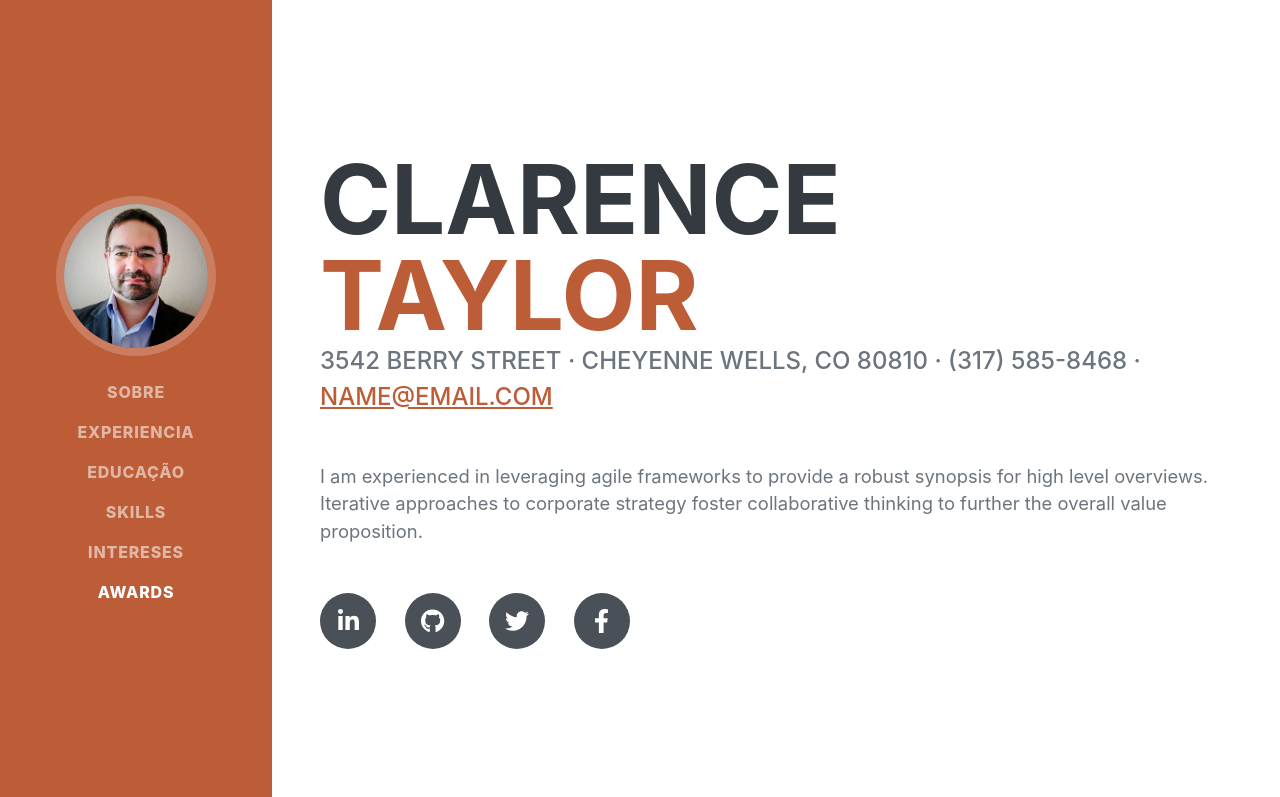
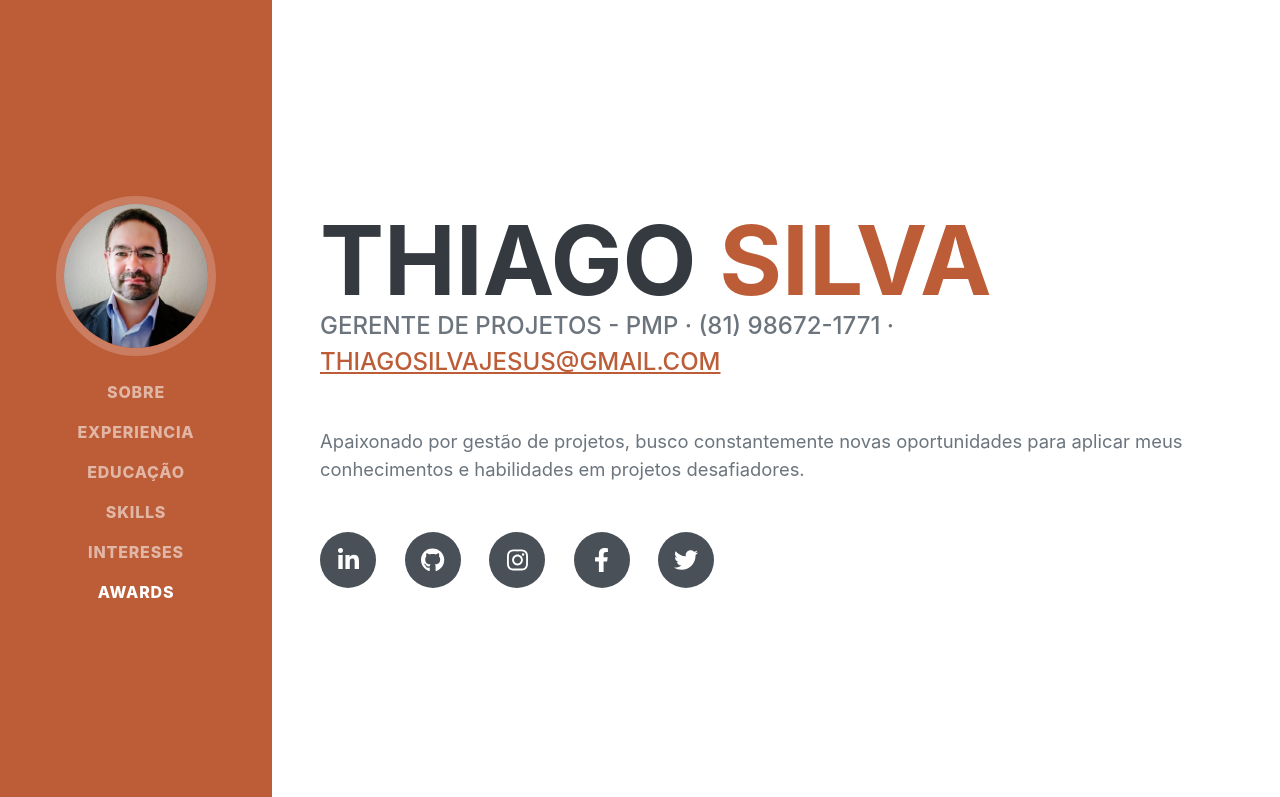
Before and after one commit to Thiagosilvajesus/I-am, a plain HTML site: page index.html in a window 1280 px wide. Shown: the top 797 px of the page. Drawn offline with nearby package versions, Linux system fonts and the light colour scheme; a web font is replaced by a local one.

Commit message:
Add files via upload

```diff
--- a/index.html
+++ b/index.html
@@ -2,7 +2,7 @@
 <html lang="en">
     <head>
 
-<!-- Google tag (gtag.js) -->
+	<!-- Google tag (gtag.js) -->
 <script async src="https://www.googletagmanager.com/gtag/js?id=G-G9SJQSDVJP"></script>
 <script>
   window.dataLayer = window.dataLayer || [];
@@ -11,6 +11,7 @@
 
   gtag('config', 'G-G9SJQSDVJP');
 </script>
+
 
         <meta charset="utf-8" />
         <meta name="viewport" content="width=device-width, initial-scale=1, shrink-to-fit=no" />
@@ -51,19 +52,21 @@
             <section class="resume-section" id="about">
                 <div class="resume-section-content">
                     <h1 class="mb-0">
-                        Clarence
-                        <span class="text-primary">Taylor</span>
+                        Thiago
+                        <span class="text-primary">Silva</span>
                     </h1>
                     <div class="subheading mb-5">
-                        3542 Berry Street · Cheyenne Wells, CO 80810 · (317) 585-8468 ·
-                        <a href="mailto:name@email.com">name@email.com</a>
+                        Gerente de Projetos - PMP · (81) 98672-1771 ·
+                        <a href="mailto:name@email.com">thiagosilvajesus@gmail.com</a>
                     </div>
-                    <p class="lead mb-5">I am experienced in leveraging agile frameworks to provide a robust synopsis for high level overviews. Iterative approaches to corporate strategy foster collaborative thinking to further the overall value proposition.</p>
+                    <p class="lead mb-5">Apaixonado por gestão de projetos, busco constantemente novas oportunidades para aplicar meus conhecimentos e habilidades em projetos desafiadores.</p>
                     <div class="social-icons">
-                        <a class="social-icon" href="#!"><i class="fab fa-linkedin-in"></i></a>
-                        <a class="social-icon" href="#!"><i class="fab fa-github"></i></a>
-                        <a class="social-icon" href="#!"><i class="fab fa-twitter"></i></a>
-                        <a class="social-icon" href="#!"><i class="fab fa-facebook-f"></i></a>
+                        <a class="social-icon" href="https://www.linkedin.com/in/thiagosilvajesus/" target="_blank" rel="noopener noreferrer"><i class="fab fa-linkedin-in"></i></a>
+                        <a class="social-icon" href="https://github.com/Thiagosilvajesus" target="_blank" rel="noopener noreferrer"><i class="fab fa-github"></i></a>
+                        <a class="social-icon" href="https://www.instagram.com/thiagosilvajesus/" target="_blank" rel="noopener noreferrer"><i class="fab fa-instagram"></i></a>
+                        <a class="social-icon" href="https://www.facebook.com/thiagosilvajesus" target="_blank" rel="noopener noreferrer"><i class="fab fa-facebook-f"></i></a>
+						<a class="social-icon" href="https://x.com/ThiagoSilvaJes" target="_blank" rel="noopener noreferrer"><i class="fab fa-twitter"></i></a>
+
                     </div>
                 </div>
             </section>
```
